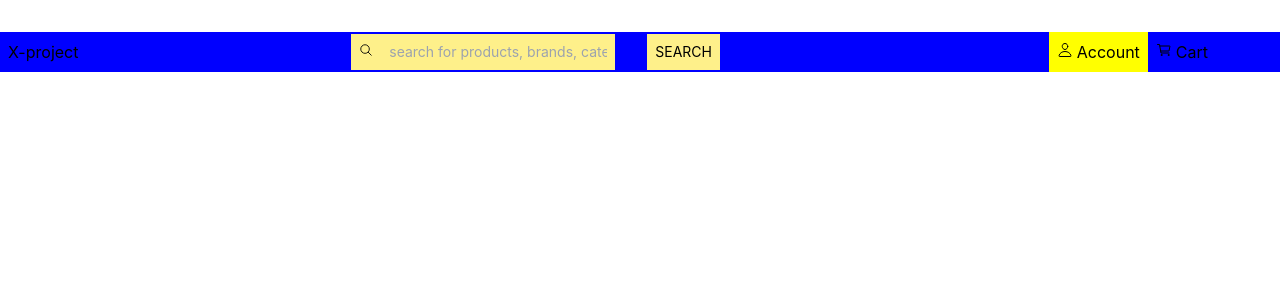
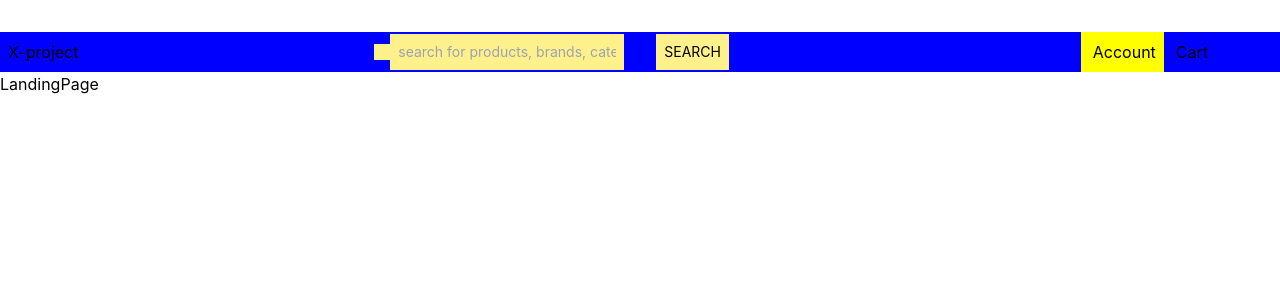
Before and after one commit to philipNgungi037/finishes, a React (Create React App) app: page / in a window 1280 px wide. Shown: the top 300 px of the page. Built offline with nearby package versions, Linux system fonts and the light colour scheme.

Commit message:
:sparkles: Create landing page and css + render it in main-app.

```diff
--- a/src/App.js
+++ b/src/App.js
@@ -1,10 +1,12 @@
 import './App.css';
 import Header from './components/landing-page/header/Header';
+import LandingPage from './pages/langing-page/LandingPage';
 
 function App() {
   return (
     <div className="app-main">
       <Header />
+      <LandingPage/>
     </div>
   );
 }
--- /dev/null
+++ b/src/pages/langing-page/LandingPage.jsx
@@ -0,0 +1,9 @@
+import React from 'react'
+
+const LandingPage = () => {
+  return (
+    <div>LandingPage</div>
+  )
+}
+
+export default LandingPage
```
Also changed, not shown: src/pages/langing-page/landing-page.css (added).
